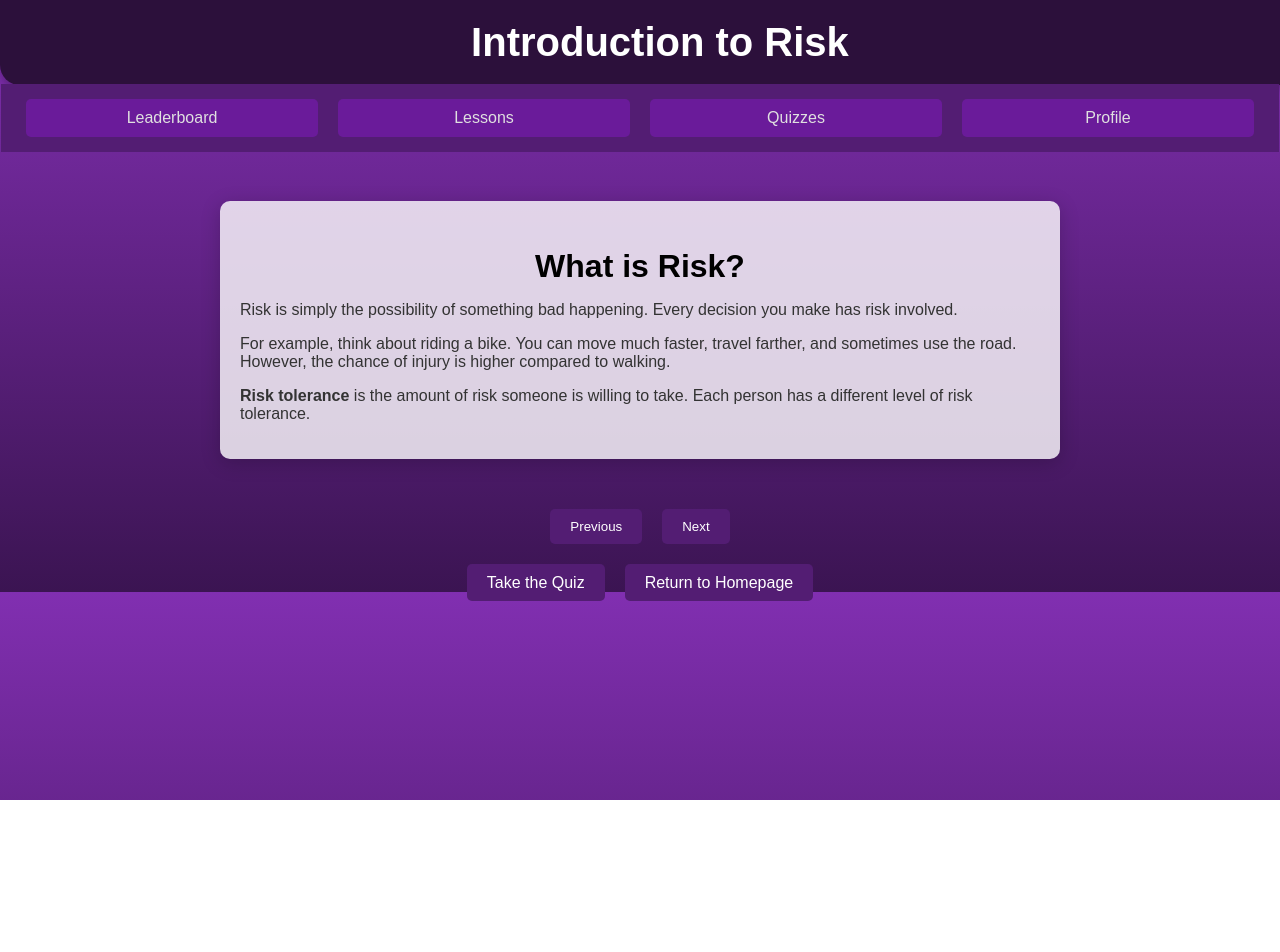
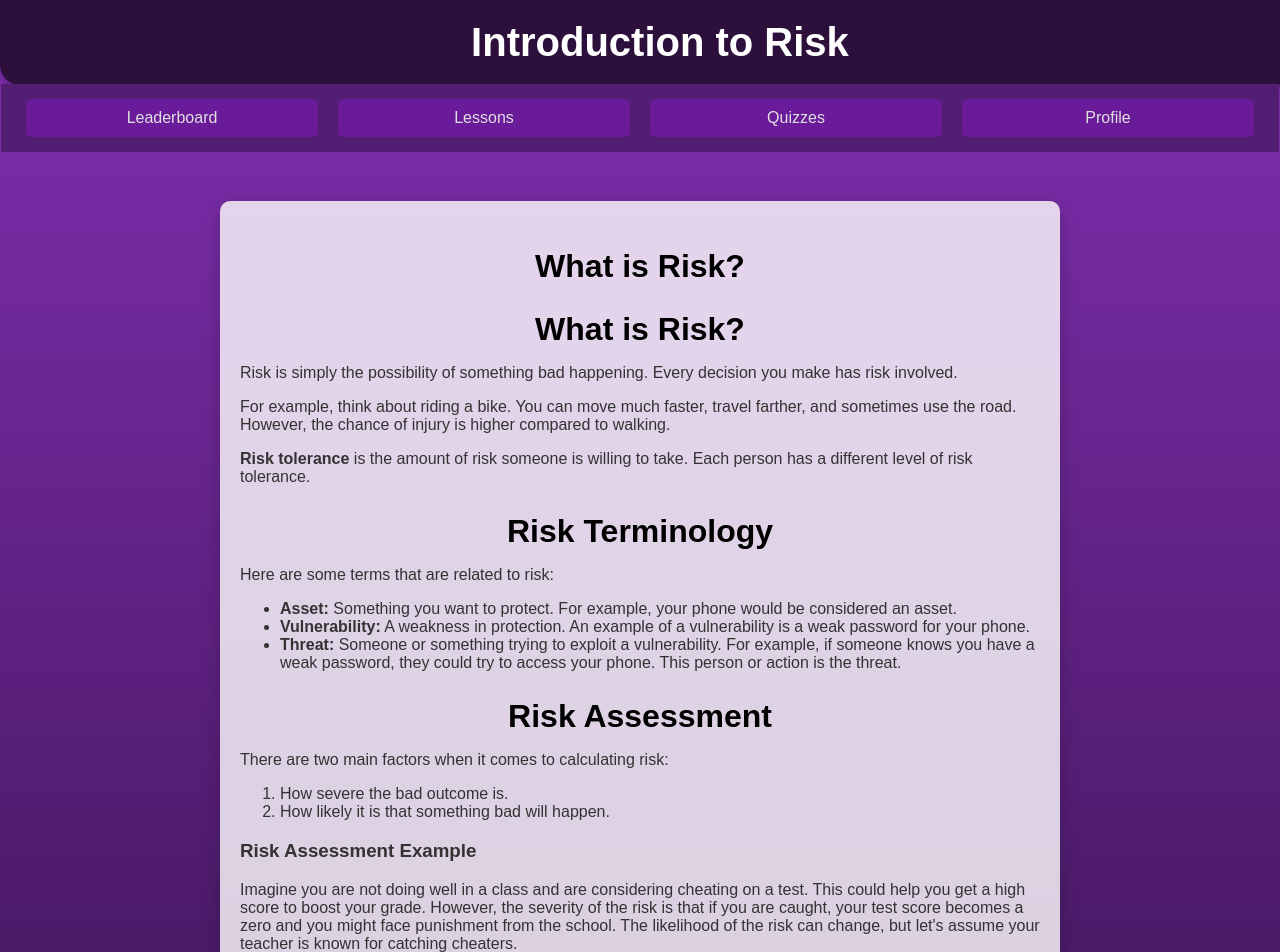
Before and after one commit to J4-CK/-test--Hackers-Path, a Next.js app: page /lessons/risk-basics-presentation in a window 1280 px wide. Shown: the top 952 px of the page. Before the commit the page ends 800 px from the top, so only its background shows below. Built offline with nearby package versions, Linux system fonts and the light colour scheme.

Commit message:
Update risk-basics-presentation.js
Changing to a one-page lesson

```diff
--- a/pages/lessons/risk-basics-presentation.js
+++ b/pages/lessons/risk-basics-presentation.js
@@ -9,41 +9,27 @@ export default function RiskBasicsLesson() {
       title: "What is Risk?",
       content: (
         <>
+          <h2>What is Risk?</h2>
           <p>Risk is simply the possibility of something bad happening. Every decision you make has risk involved. </p>
           <p>For example, think about riding a bike. You can move much faster, travel farther, and sometimes use the road. However, the chance of injury is higher compared to walking.</p>
           <p><b>Risk tolerance</b> is the amount of risk someone is willing to take. Each person has a different level of risk tolerance.</p>
-        </>
-      ),
-    },
-    {
-      title: "Risk Terminology",
-      content: (
-        <>
+
+          <h2>Risk Terminology</h2>
           <p>Here are some terms that are related to risk:</p>
           <ul>
             <li><b>Asset:</b> Something you want to protect. For example, your phone would be considered an asset.</li>
             <li><b>Vulnerability:</b> A weakness in protection. An example of a vulnerability is a weak password for your phone.</li>
             <li><b>Threat:</b> Someone or something trying to exploit a vulnerability. For example, if someone knows you have a weak password, they could try to access your phone. This person or action is the threat.</li>
           </ul>
-        </>
-      ),
-    },
-    {
-      title: "Risk Assessment",
-      content: (
-        <>
+
+          <h2>Risk Assessment</h2>
           <p>There are two main factors when it comes to calculating risk:</p>
           <ol>
             <li>How severe the bad outcome is.</li>
             <li>How likely it is that something bad will happen.</li>
           </ol>
-        </>
-      ),
-    },
-    {
-      title: "Risk Assessment Example",
-      content: (
-        <>
+
+          <h3>Risk Assessment Example</h3>
           <p>Imagine you are not doing well in a class and are considering cheating on a test. This could help you get a high score to boost your grade. However, the severity of the risk is that if you are caught, your test score becomes a zero and you might face punishment from the school. The likelihood of the risk can change, but let's assume your teacher is known for catching cheaters.</p>
           <p>Let’s assess this risk:</p>
           <ul>
```
